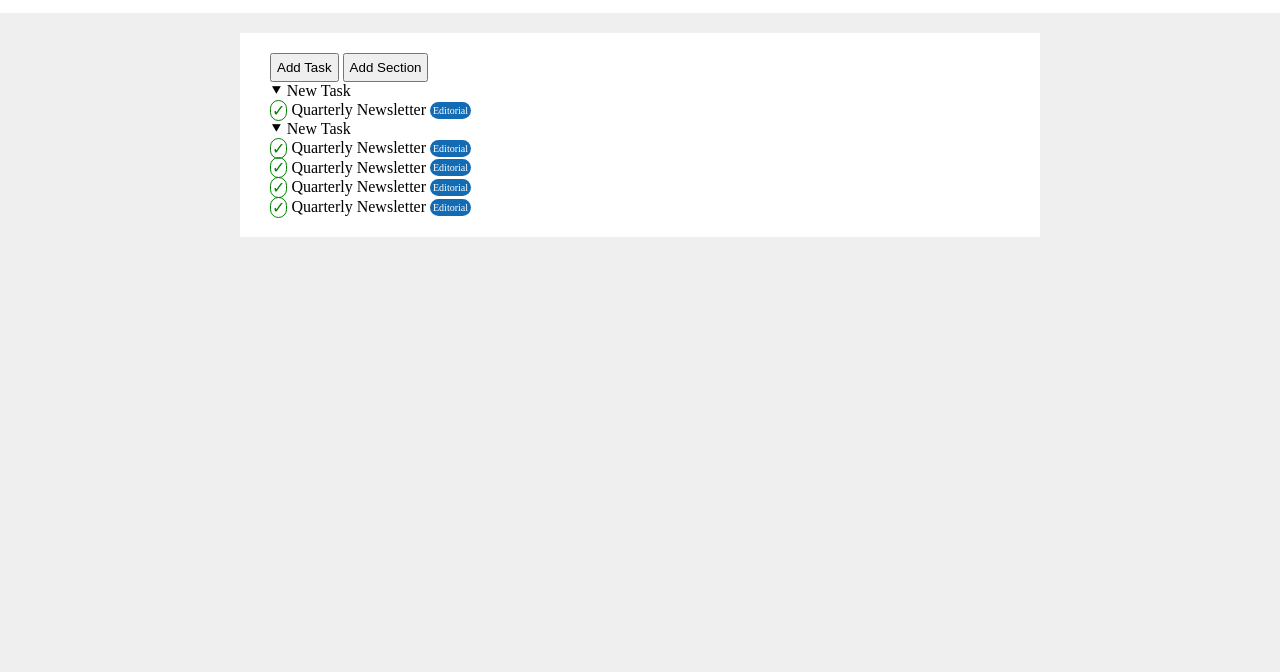
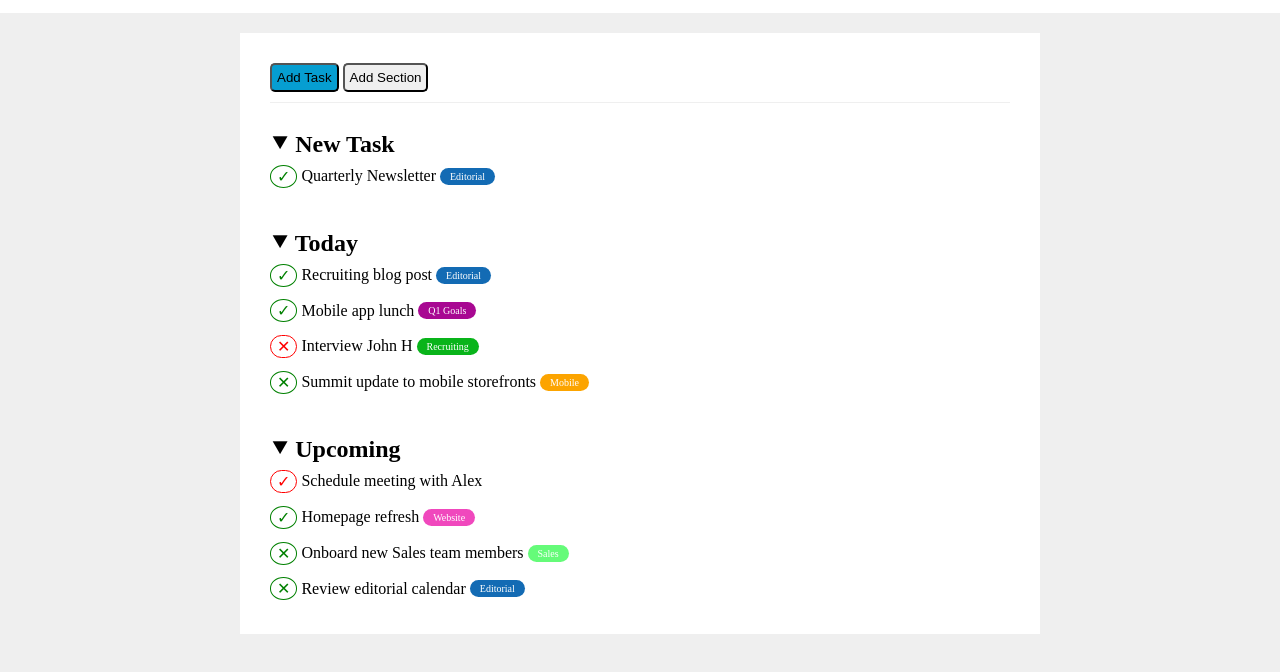
Before and after one commit to francescodigiamb/html-css-toboolist, a plain HTML site: page index.html in a window 1280 px wide. Shown: the part 68-740 px from the top of the page. Drawn offline with Linux system fonts and the light colour scheme.

Commit message:
ADD:finish

```diff
--- a/css/style.css
+++ b/css/style.css
@@ -2,6 +2,12 @@
     box-sizing: border-box;
     margin: 0;
     padding: 0;
+}
+
+ul,
+li {
+    list-style-type: none;
+    padding: 8px 0;
 }
 
 body {
@@ -25,12 +31,28 @@ header {
 }
 
 /* main */
+
+h2 {
+    margin-top: 20px;
+}
+
 .page-content {
     padding: 20px;
 }
 
 .button {
     padding: 5px;
+    border-radius: 5px;
+}
+
+.bg-blue {
+    background-color: rgb(6, 158, 209);
+}
+
+.border-button {
+    padding: 10px 0;
+    border-bottom: solid #efefef 1px;
+
 }
 
 
@@ -41,21 +63,44 @@ span {
 .tick-x {
     border: solid red 1px;
     border-radius: 50px;
-    padding: 1px;
+    padding: 2px 6px;
     color: red;
 }
 
 .tick-check {
     border: solid green 1px;
-    border-radius: 40px;
-    padding: 1px;
+    border-radius: 50%;
+    padding: 2px 6px;
     color: green;
 }
 
 .badge {
-    background-color: rgb(19, 107, 180);
     color: white;
     font-size: 10px;
     border-radius: 30px;
-    padding: 3px;
+    padding: 3px 10px;
 }
+
+.bg-blu {
+    background-color: rgb(19, 107, 180);
+}
+
+.bg-violet {
+    background-color: rgb(168, 8, 146);
+}
+
+.bg-green {
+    background-color: rgb(9, 180, 26);
+}
+
+.bg-orange {
+    background-color: rgb(252, 164, 0);
+}
+
+.bg-pink {
+    background-color: rgb(240, 72, 189);
+}
+
+.bg-lightgreen {
+    background-color: rgb(101, 251, 121);
+}
--- a/index.html
+++ b/index.html
@@ -15,37 +15,71 @@
     </header>
     <main class="page-content">
         <div class="conteiner bg-white">
-            <div>
-                <input class="button" type="button" value="Add Task">
+            <div class="border-button">
+                <input class="button bg-blue" type="button" value="Add Task">
                 <input class="button" type="button" value="Add Section">
             </div>
-            <div>&#11206 New Task</div>
             <div>
-                <span class="tick-check">&check;</span>
-                <span>Quarterly Newsletter</span>
-                <span class="badge">Editorial</span>
+                <ul>
+                    <h2>&#11206 New Task</h2>
+                    <li>
+                        <span class="tick-check">&check;</span>
+                        <span>Quarterly Newsletter</span>
+                        <span class="badge bg-blu">Editorial</span>
+                    </li>
+                </ul>
             </div>
-            <div>&#11206 New Task</div>
+
             <div>
-                <span class="tick-check">&check;</span>
-                <span>Quarterly Newsletter</span>
-                <span class="badge">Editorial</span>
+                <ul>
+                    <h2>&#11206 Today</h2>
+                    <li>
+                        <span class="tick-check">&check;</span>
+                        <span>Recruiting blog post</span>
+                        <span class="badge bg-blu">Editorial</span>
+                    </li>
+                    <li>
+                        <span class="tick-check">&check;</span>
+                        <span>Mobile app lunch</span>
+                        <span class="badge bg-violet">Q1 Goals</span>
+                    </li>
+                    <li>
+                        <span class="tick-x">&#10005;</span>
+                        <span>Interview John H</span>
+                        <span class="badge bg-green">Recruiting</span>
+                    </li>
+                    <li>
+                        <span class="tick-check">&#10005;</span>
+                        <span>Summit update to mobile storefronts</span>
+                        <span class="badge bg-orange">Mobile</span>
+                    </li>
+                </ul>
             </div>
             <div>
-                <span class="tick-check">&check;</span>
-                <span>Quarterly Newsletter</span>
-                <span class="badge">Editorial</span>
+                <ul>
+                    <h2>&#11206 Upcoming</h2>
+                    <li>
+                        <span class="tick-x">&check;</span>
+                        <span>Schedule meeting with Alex</span>
+                    </li>
+                    <li>
+                        <span class="tick-check">&check;</span>
+                        <span>Homepage refresh</span>
+                        <span class="badge bg-pink">Website</span>
+                    </li>
+                    <li>
+                        <span class="tick-check">&#10005;</span>
+                        <span>Onboard new Sales team members</span>
+                        <span class="badge bg-lightgreen">Sales</span>
+                    </li>
+                    <li>
+                        <span class="tick-check">&#10005;</span>
+                        <span>Review editorial calendar</span>
+                        <span class="badge bg-blu">Editorial</span>
+                    </li>
+                </ul>
             </div>
-            <div>
-                <span class="tick-check">&check;</span>
-                <span>Quarterly Newsletter</span>
-                <span class="badge">Editorial</span>
-            </div>
-            <div>
-                <span class="tick-check">&check;</span>
-                <span>Quarterly Newsletter</span>
-                <span class="badge">Editorial</span>
-            </div>
+
         </div>
     </main>
 </body>
```
